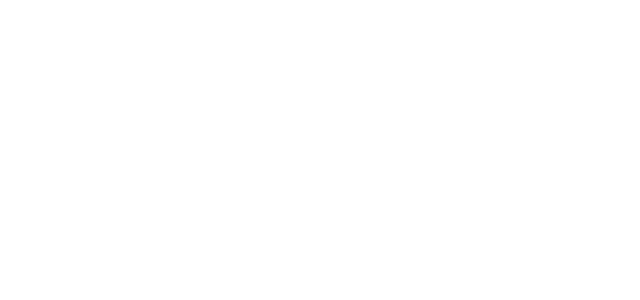
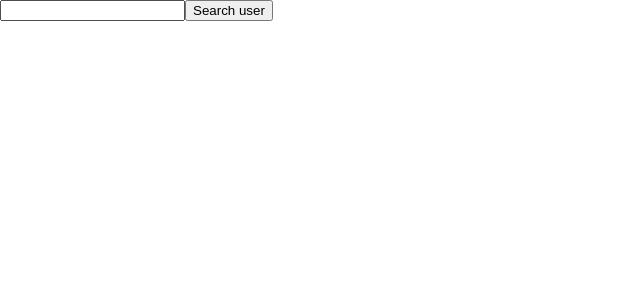
Before and after one commit to Mhiho/github-searcher, a React app: page / in a window 1280 px wide. Shown: the top 300 px of the page, without its empty margins (0-640 px from the left). Built offline with nearby package versions, Linux system fonts and the light colour scheme.

Commit message:
reduxPromiseAddedButStillInProgressOfWork

```diff
--- a/package.json
+++ b/package.json
@@ -27,6 +27,7 @@
     "fs-extra": "3.0.1",
     "html-webpack-plugin": "2.29.0",
     "jest": "20.0.4",
+    "lodash": "^4.17.10",
     "object-assign": "4.1.1",
     "postcss-flexbugs-fixes": "3.2.0",
     "postcss-loader": "2.0.8",
@@ -35,6 +36,7 @@
     "react": "^16.3.2",
     "react-dev-utils": "^5.0.1",
     "react-dom": "^16.3.2",
+    "redux-promise": "^0.6.0",
     "resolve": "1.6.0",
     "style-loader": "0.19.0",
     "sw-precache-webpack-plugin": "0.11.4",
--- a/src/App.js
+++ b/src/App.js
@@ -1,14 +1,40 @@
 import React, { Component } from 'react';
 import './App.css';
+import SearchBar from './components/SearchBar/SearchBar';
+import axios from 'axios';
+import {connect} from 'react-redux';
+import {FETCH_USERS} from './actions';
+import {rootReducer} from './reducers/rootReducer';
+import _ from 'lodash';
 
 class App extends Component {
-  render() {
-    return (
-      <div className="App">
+  constructor(props){
+    super(props)
 
-      </div>
-    );
   }
+
+  render(){
+  console.log(this.props.users);
+  const example = _.map(this.props.users, user=> (
+    <li>{user.login}</li>
+  ));
+  return (
+    <div>
+       <SearchBar
+       />
+    <ul>{example}</ul>
+    </div>
+  );
+ }
 }
 
-export default App;
+function mapStateToProps(state) {
+  return {
+    users: state.users
+  }
+
+}
+
+
+
+export default connect(mapStateToProps)(App);
--- /dev/null
+++ b/src/actions/index.js
@@ -0,0 +1,15 @@
+import axios from 'axios';
+
+
+const root_url = `https://api.github.com/search/users`;
+
+export const FETCH_USERS = 'FETCH_USERS';
+
+export function fetchUsers(login) {
+const request = axios.get(`${root_url}?q=${login}`);
+// const andSoOn = request.data;
+  return {
+    type: FETCH_USERS,
+    payload: request
+  }
+}
--- /dev/null
+++ b/src/components/SearchBar/SearchBar.js
@@ -0,0 +1,44 @@
+import React, { Component } from 'react';
+import {fetchUsers} from '../../actions/index';
+import {bindActionCreators} from 'redux';
+import { connect } from 'react-redux';
+
+class SearchBar extends Component {
+
+  constructor(props){
+    super(props);
+  }
+  state = {
+    term: ''
+  }
+
+  onFormSubmit(event) {
+    event.preventDefault();
+
+    this.props.fetchUsers(this.state.term);
+    this.setState({term: ''})
+  }
+  render() {
+    return (
+      <div>
+      <form onSubmit={this.onFormSubmit.bind(this)}>
+      <input
+      value = {this.state.term}
+      onChange = { e => this.onInputChange(e.target.value)} />
+      <button type="submit" >Search user</button>
+      </form>
+      </div>
+    );
+  }
+
+  onInputChange(term){
+    this.setState({term});
+  }
+
+}
+
+function mapDispatchToProps(dispatch) {
+  return bindActionCreators({fetchUsers}, dispatch)
+}
+
+export default connect(null, mapDispatchToProps)(SearchBar);
--- a/src/index.js
+++ b/src/index.js
@@ -3,6 +3,12 @@ import ReactDOM from 'react-dom';
 import './index.css';
 import App from './App';
 import registerServiceWorker from './registerServiceWorker';
+import {Provider} from 'react-redux';
+import {createStore, applyMiddleware} from 'redux';
+import rootReducer from './reducers/rootReducer';
+import ReduxPromise from 'redux-promise';
 
-ReactDOM.render(<App />, document.getElementById('root'));
+const createStoreWithMiddleware = applyMiddleware(ReduxPromise)(createStore);
+
+ReactDOM.render(<Provider store={createStoreWithMiddleware(rootReducer)}><App /></Provider>, document.getElementById('root'));
 registerServiceWorker();
--- /dev/null
+++ b/src/reducers/fetchUsers.js
@@ -0,0 +1,14 @@
+import {FETCH_USERS} from '../actions/index';
+
+const initState = {
+  users: []
+}
+
+export default function(state = [], action) {
+  switch (action.type){
+    case FETCH_USERS:
+      return {...state, users: action.payload.data.items
+    }
+  }
+  return state;
+}
--- /dev/null
+++ b/src/reducers/rootReducer.js
@@ -0,0 +1,8 @@
+import {combineReducers} from 'redux';
+import FetchUsers from './fetchUsers';
+
+const rootReducer = combineReducers({
+  users: FetchUsers
+})
+
+export default rootReducer;
```
Also changed, not shown: 1 other file (tests, documents, lock files or other folders).
